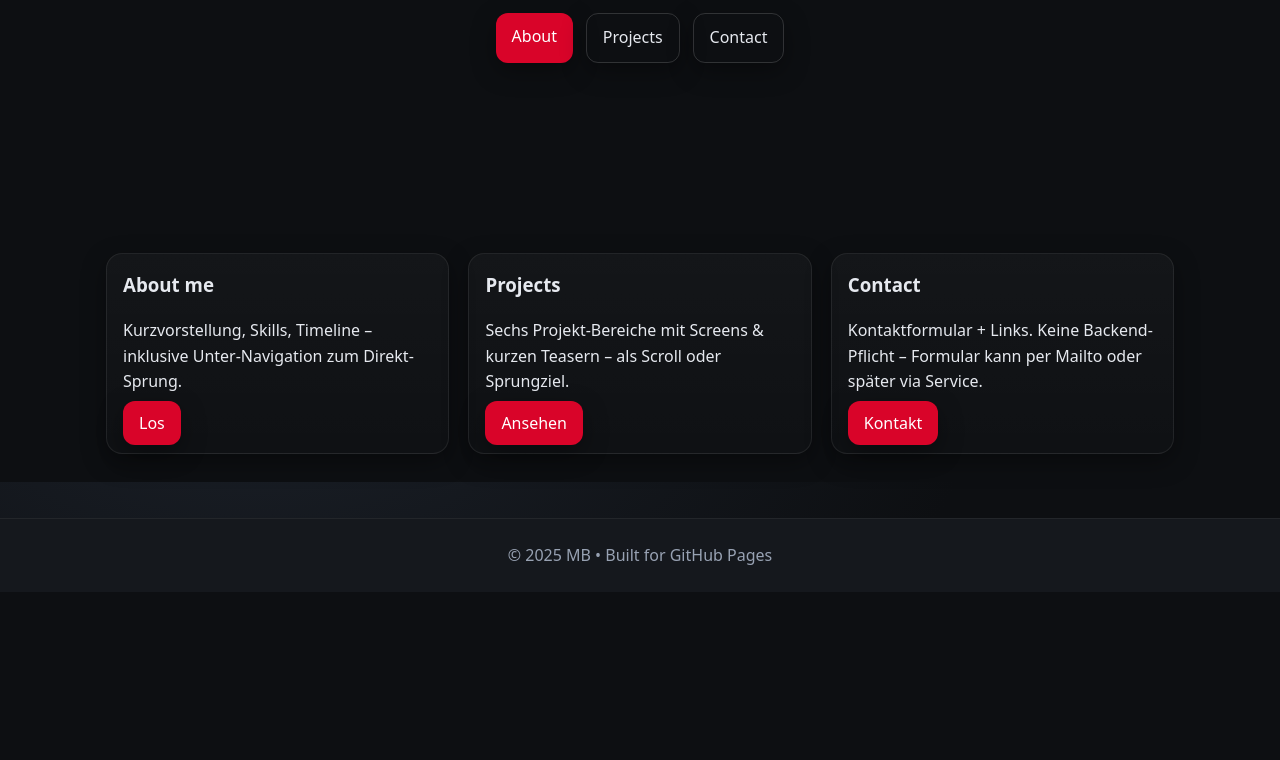
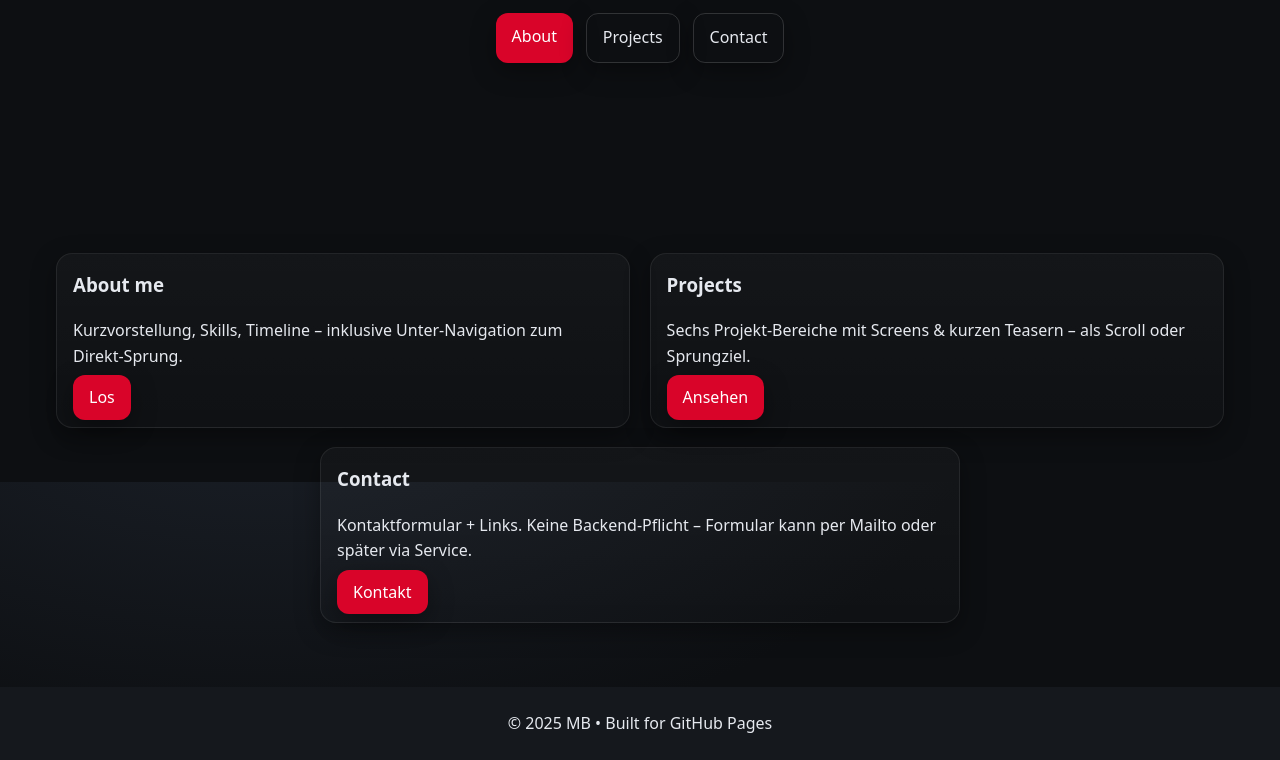
Before and after one commit to generic-Duck/another_student, a plain HTML site: page index.html in a window 1280 px wide. Shown: the part 318-1078 px from the top of the page. Before the commit the page ends 910 px from the top, so only its background shows below. Drawn offline with Linux system fonts and the light colour scheme.

Commit message:
Update style.css

```diff
--- a/style.css
+++ b/style.css
@@ -46,7 +46,9 @@ h1{font-size:clamp(2rem,3vw,3rem); margin:.2rem 0}
 .btn.secondary{background:transparent; border:1px solid rgba(255,255,255,.15); color:var(--text)}
 
 .section{
-  max-width:1100px; margin:2rem auto; padding:0 1rem;
+  max-width:1200px;       /* <- HIER leicht verbreitert (vorher 1100px) */
+  margin:2rem auto;
+  padding:0 1rem;
 }
 .grid{
   display:grid; gap:1.2rem; grid-template-columns:repeat(12,1fr);
@@ -59,10 +61,12 @@ h1{font-size:clamp(2rem,3vw,3rem); margin:.2rem 0}
   gap: 1.2rem;
 }
 
+/* ------- HIER Karten breiter gemacht ------- */
 .card {
-  flex: 1 1 340px; /* Mindestbreite, damit 2 nebeneinander passen */
-  max-width: 500px;
+  flex: 1 1 420px;   /* vorher: 1 1 340px – größere Mindestbreite */
+  max-width: 640px;  /* vorher: 500px – Karten sichtbar breiter */
 }
+/* ------------------------------------------ */
 
 .card{
   grid-column:span 12; background:linear-gradient(180deg, rgba(255,255,255,.03), rgba(255,255,255,.01));
@@ -95,17 +99,4 @@ footer {
   padding: 1.5rem 1rem;
   text-align: center;
   background: var(--panel);
-  color: var(--muted);
-  border-top: 1px solid rgba(255,255,255,.06);
-}
-
-/* ---------- Responsive ---------- */
-@media (min-width:700px){
-  .card.span-6{grid-column:span 6}
-  .card.span-4{grid-column:span 4}
-}
-@media (max-width:800px){
-  .menu{display:none}
-  .menu.open{display:flex; flex-direction:column; align-items:flex-start; padding:.6rem 0}
-  .burger{display:block}
-}
+  color: var(--mut
```
